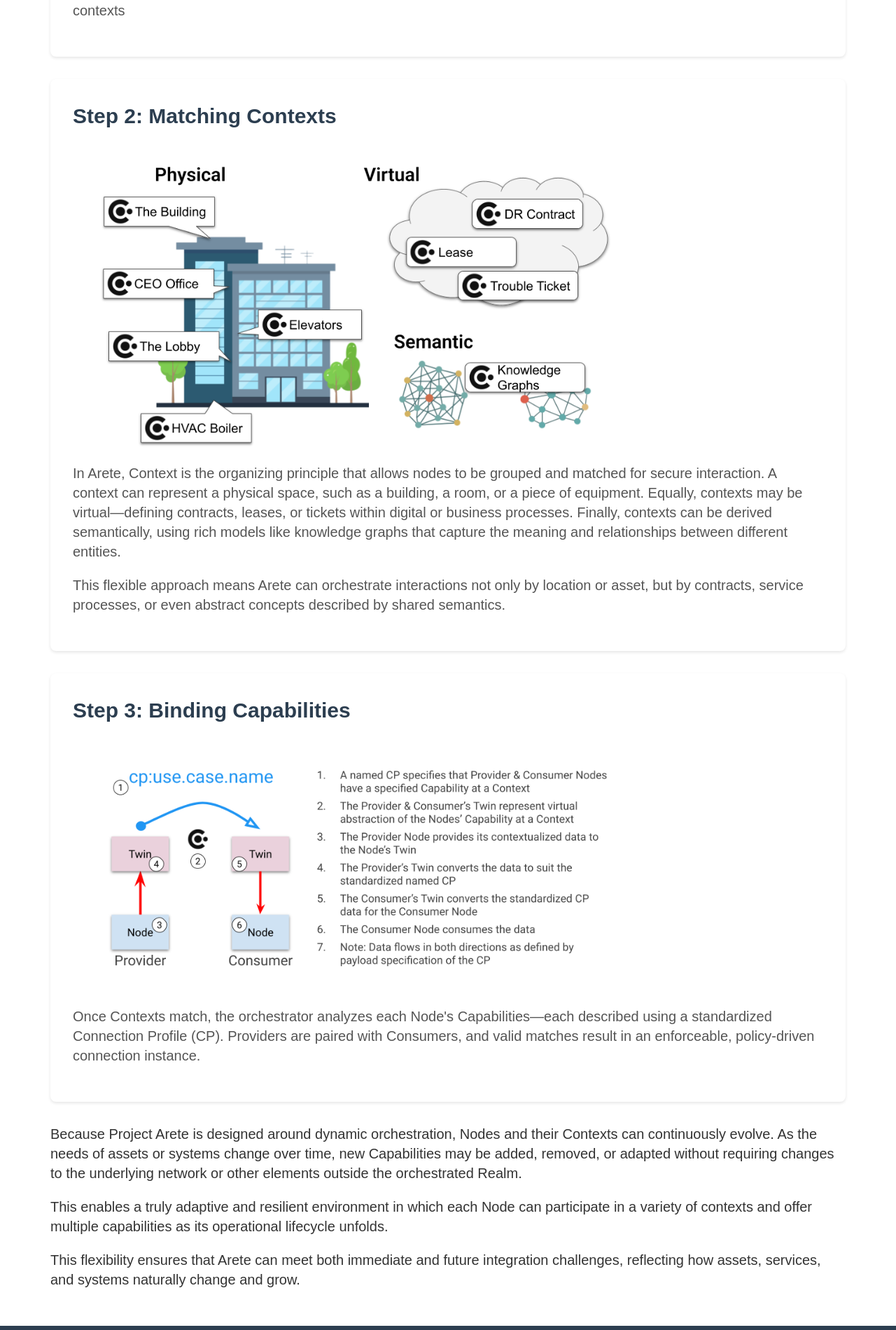
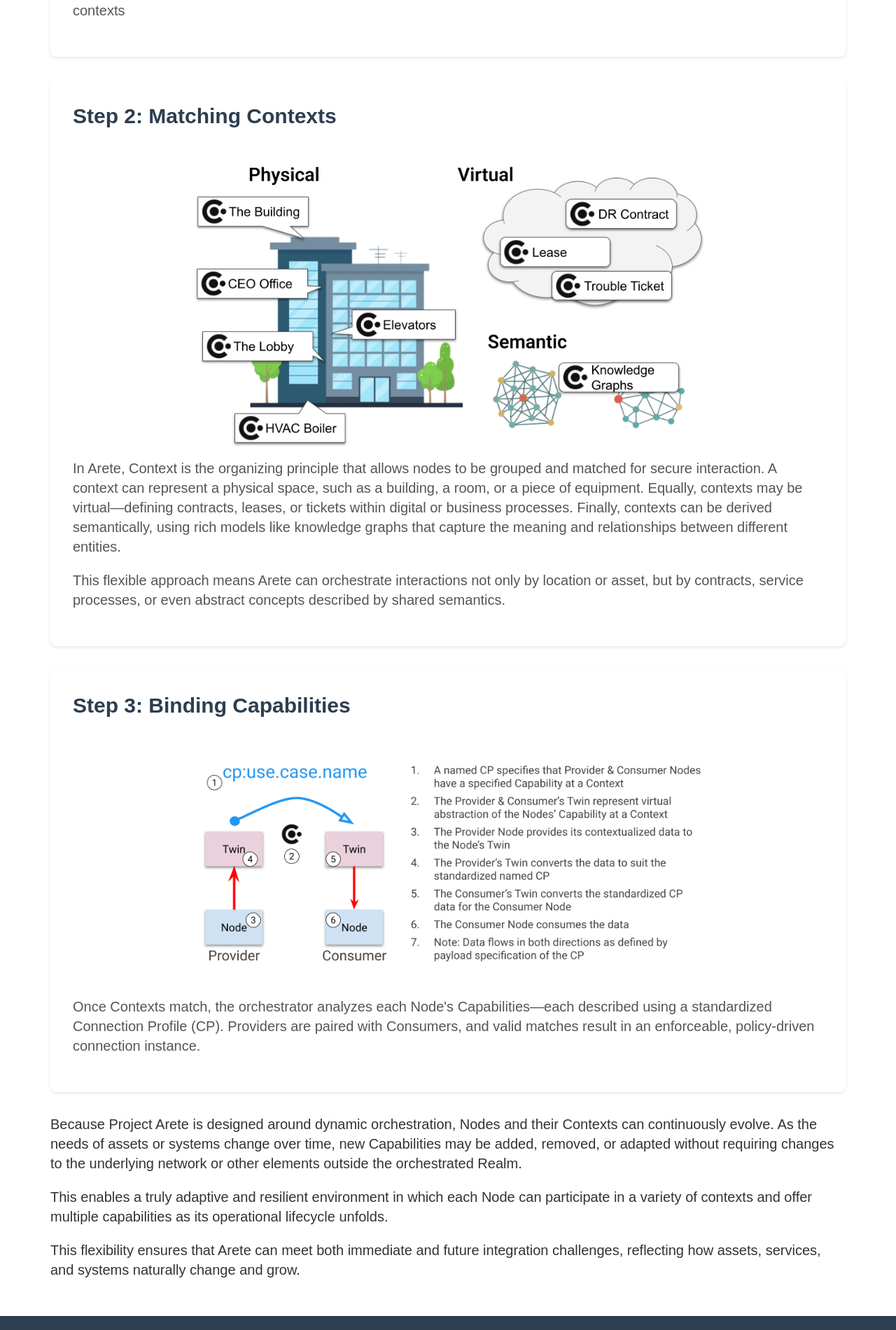
Before and after one commit to project-arete/website, a Jekyll site: the page architecture.html, which Jekyll copies as it is, in a window 1280 px wide. Shown: the part 1252-3152 px from the top of the page at 70% size. Built offline with Jekyll 4.4.1, drawn with Linux system fonts in a browser that asks for light colours.

Commit message:
Update architecture.html

```diff
--- a/architecture.html
+++ b/architecture.html
@@ -44,14 +44,14 @@
 
             <div class="card">
                 <h2>Step 2: Matching Contexts</h2>
-                <img src="Step2-MatchingContexts.png" alt="Matching Contexts" style="width: 75%; height: auto;" />
+                <img src="Step2-MatchingContexts.png" alt="Matching Contexts" style="display: block; margin-left: auto; margin-right: auto; width: 75%; height: auto;" />
                 <p>In Arete, Context is the organizing principle that allows nodes to be grouped and matched for secure interaction. A context can represent a physical space, such as a building, a room, or a piece of equipment. Equally, contexts may be virtual—defining contracts, leases, or tickets within digital or business processes. Finally, contexts can be derived semantically, using rich models like knowledge graphs that capture the meaning and relationships between different entities.</p>
                 <p>This flexible approach means Arete can orchestrate interactions not only by location or asset, but by contracts, service processes, or even abstract concepts described by shared semantics.</p>
             </div>
 
             <div class="card">
                 <h2>Step 3: Binding Capabilities</h2>
-                <img src="Step3-BindingCapabilities.png" alt="Binding Capabilities" style="width: 75%; height: auto;" />
+                <img src="Step3-BindingCapabilities.png" alt="Binding Capabilities" style="display: block; margin-left: auto; margin-right: auto; width: 75%; height: auto;" />
                 <p>Once Contexts match, the orchestrator analyzes each Node's Capabilities—each described using a standardized Connection Profile (CP). Providers are paired with Consumers, and valid matches result in an enforceable, policy-driven connection instance.</p>
             </div>
             <p>Because Project Arete is designed around dynamic orchestration, Nodes and their Contexts can continuously evolve. As the needs of assets or systems change over time, new Capabilities may be added, removed, or adapted without requiring changes to the underlying network or other elements outside the orchestrated Realm.</p>
```
